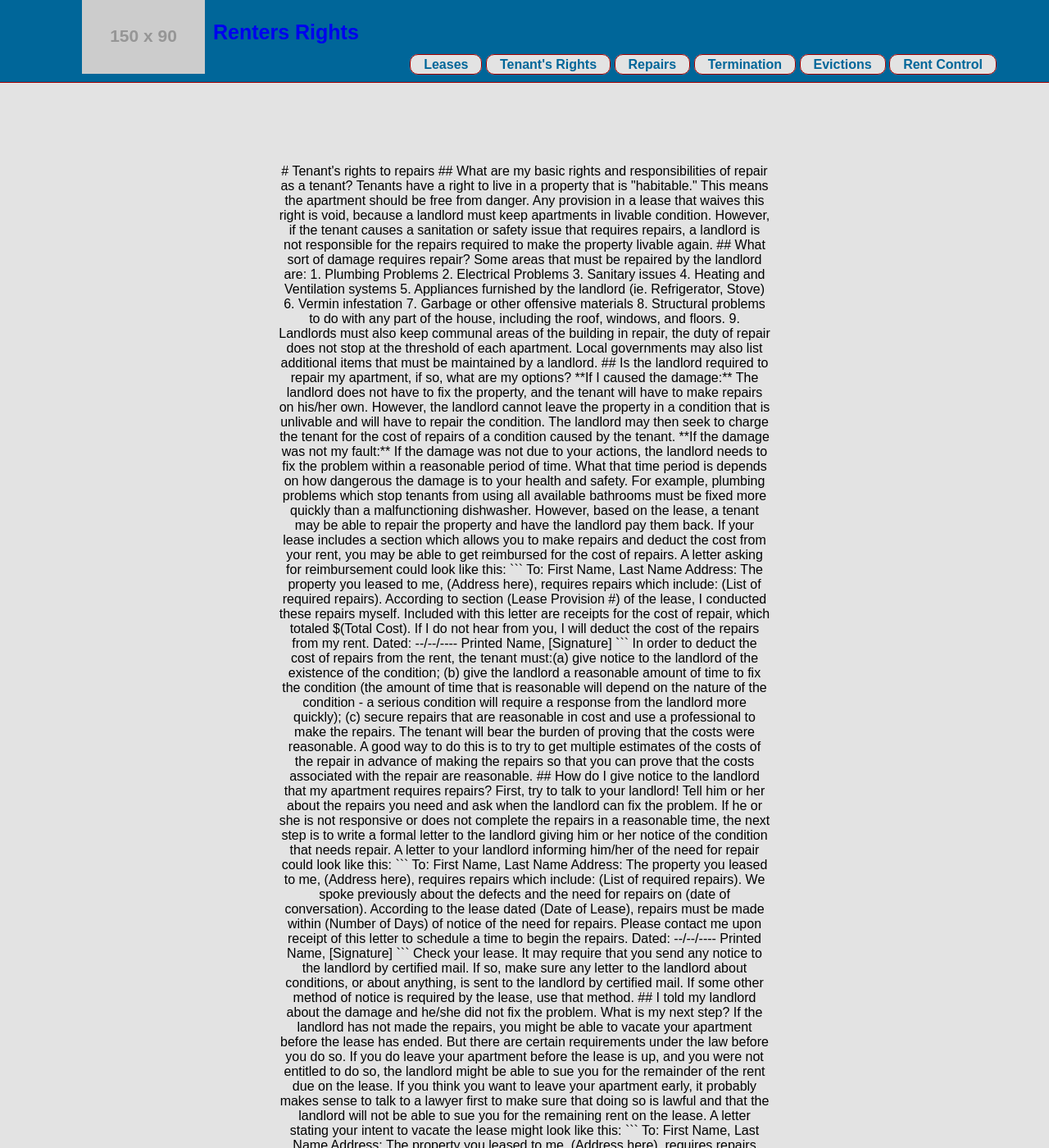
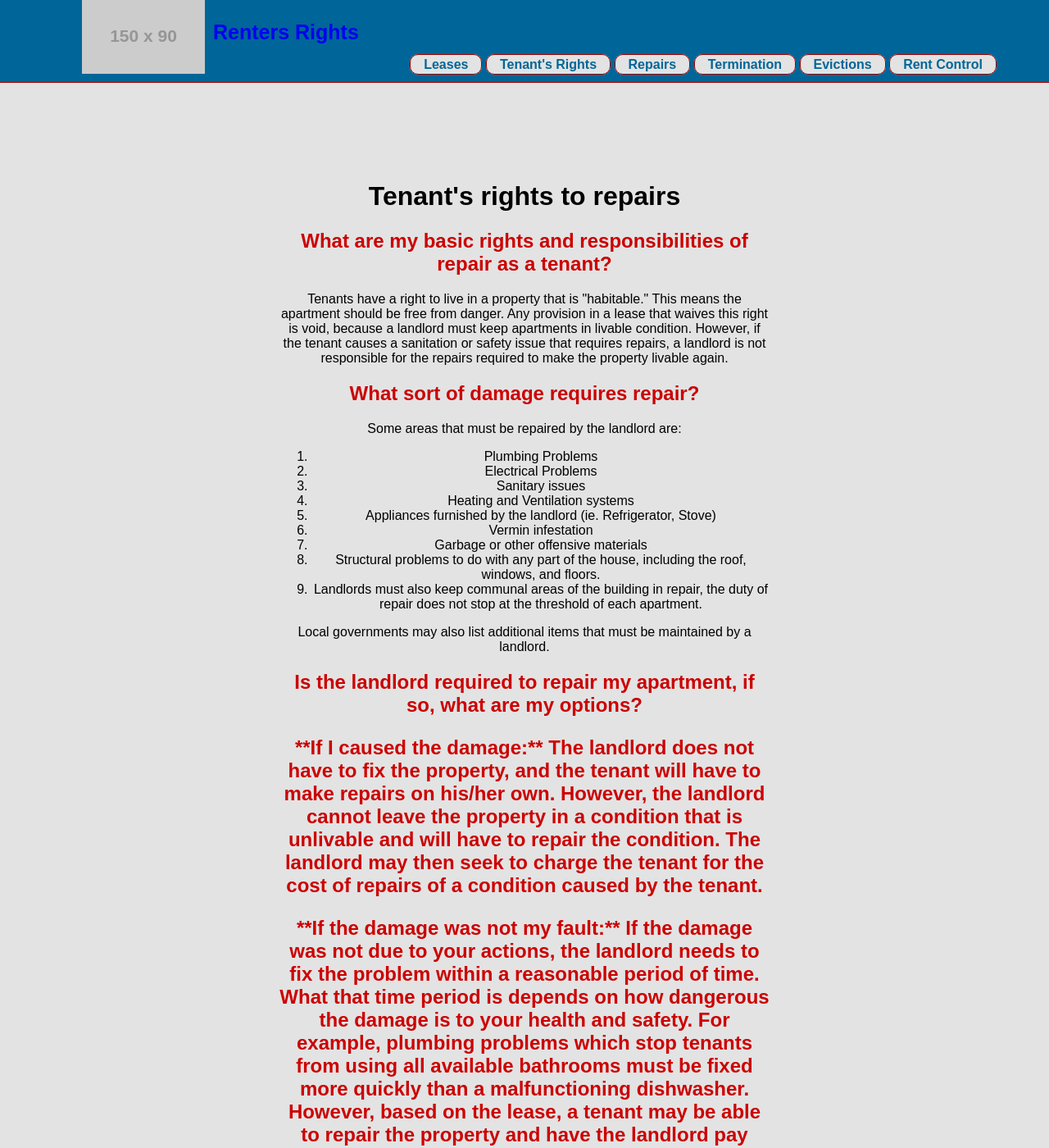
Before and after one commit to iinf362/team4, a Jekyll site: the page built from repairs.html, in a window 1280 px wide and 1400 px high. Shown: the whole window at 82% size. Built offline with Jekyll 4.4.1, drawn with Linux system fonts in a browser that asks for light colours; some of the changed text lies outside the part shown.

Commit message:
Converting Markdown

````diff
--- a/css/main.css
+++ b/css/main.css
@@ -35,6 +35,10 @@ body {
 
 .title a {
 	text-decoration: none;
+}
+
+.title a:visited {
+	color: #e3e3e3;
 }
 
 .title a:hover {
@@ -114,6 +118,7 @@ body {
 	height: 100%;
 	text-align: center;
 }
+
  /* this box keepts the three divs in place */
 
 .box {
--- a/index.html
+++ b/index.html
@@ -10,7 +10,7 @@ layout: default
 <!--/EyeCatcher-->
 
 <!--Main Content Main Content Divs wih Latin content will display CSS-->
-    <div class="into-container">
+    <div class="intro-container">
         <div class="content">
             <h2>Introduction</h2>
             <p>The laws related to the landlord-tenant relationship in New York State are complex. This site will help you navigate those laws. It covers the laws related to creating a landlord-tenant relationship, like when you are looking to rent an apartment and the agreement you will reach once you do so. It also covers the rules that protect tenants once they are in an apartment, like the duties the landlord owes the tenant to keep the apartment or home that is rented in good repair. Finally, it will cover the laws related to ending a landlord-tenant relationship and the eviction process. You will also find useful links that can help you find a lawyer and give you more information about the laws addressed on this site as well as the government agencies that can help tenants who are having problems with their landlords. While a site such as this is no substitute for legal assistance, we hope that you will use the information available here to assist you in navigating the landlord-tenant relationship.</p>
--- a/repairs.html
+++ b/repairs.html
@@ -7,106 +7,112 @@ layout: default
 
 <div class="container">
         <div class="content">
-  # Tenant's rights to repairs
+  <h1>Tenant's rights to repairs</h1>
 
-## What are my basic rights and responsibilities of repair as a tenant?
+<h2>What are my basic rights and responsibilities of repair as a tenant?</h2>
 
-Tenants have a right to live in a property that is "habitable." This means the apartment should be free from danger. Any provision in a lease that waives this right is void, because a landlord must keep apartments in livable condition. However, if the tenant causes a sanitation or safety issue that requires repairs, a landlord is not responsible for the repairs required to make the property livable again.
+<p>Tenants have a right to live in a property that is "habitable." This means the apartment should be free from danger. Any provision in a lease that waives this right is void, because a landlord must keep apartments in livable condition. However, if the tenant causes a sanitation or safety issue that requires repairs, a landlord is not responsible for the repairs required to make the property livable again.</p>
 
-## What sort of damage requires repair?
+<h2>What sort of damage requires repair?</h2>
 
-Some areas that must be repaired by the landlord are:
+<p>Some areas that must be repaired by the landlord are:</p>
 
-1. Plumbing Problems
-2. Electrical Problems
-3. Sanitary issues
-4. Heating and Ventilation systems
-5. Appliances furnished by the landlord (ie. Refrigerator, Stove)
-6. Vermin infestation
-7. Garbage or other offensive materials
-8. Structural problems to do with any part of the house, including the roof, windows, and floors.
-9. Landlords must also keep communal areas of the building in repair, the duty of repair does not stop at the threshold of each apartment.
+<ol>
 
-Local governments may also list additional items that must be maintained by a landlord.
+<li>Plumbing Problems</li>
+<li>Electrical Problems</li>
+<li>Sanitary issues</li>
+<li>Heating and Ventilation systems</li>
+<li>Appliances furnished by the landlord (ie. Refrigerator, Stove)</li>
+<li>Vermin infestation</li>
+<li>Garbage or other offensive materials</li>
+<li>Structural problems to do with any part of the house, including the roof, windows, and floors.</li>
+<li>Landlords must also keep communal areas of the building in repair, the duty of repair does not stop at the threshold of each apartment.</li>
+</ol>
+<p>Local governments may also list additional items that must be maintained by a landlord.<p>
 
-## Is the landlord required to repair my apartment, if so, what are my options?
+<h2>Is the landlord required to repair my apartment, if so, what are my options?<h2>
 
-**If I caused the damage:** The landlord does not have to fix the property, and the tenant will have to make repairs on his/her own. However, the landlord cannot leave the property in a condition that is unlivable and will have to repair the condition. The landlord may then seek to charge the tenant for the cost of repairs of a condition caused by the tenant.
+<p>**If I caused the damage:** The landlord does not have to fix the property, and the tenant will have to make repairs on his/her own. However, the landlord cannot leave the property in a condition that is unlivable and will have to repair the condition. The landlord may then seek to charge the tenant for the cost of repairs of a condition caused by the tenant.</p>
 
-**If the damage was not my fault:** If the damage was not due to your actions, the landlord needs to fix the problem within a reasonable period of time. What that time period is depends on how dangerous the damage is to your health and safety. For example, plumbing problems which stop tenants from using all available bathrooms must be fixed more quickly than a malfunctioning dishwasher. However, based on the lease, a tenant may be able to repair the property and have the landlord pay them back.
+<p>**If the damage was not my fault:** If the damage was not due to your actions, the landlord needs to fix the problem within a reasonable period of time. What that time period is depends on how dangerous the damage is to your health and safety. For example, plumbing problems which stop tenants from using all available bathrooms must be fixed more quickly than a malfunctioning dishwasher. However, based on the lease, a tenant may be able to repair the property and have the landlord pay them back.</p>
 
-If your lease includes a section which allows you to make repairs and deduct the cost from your rent, you may be able to get reimbursed for the cost of repairs. A letter asking for reimbursement could look like this:
+<p>If your lease includes a section which allows you to make repairs and deduct the cost from your rent, you may be able to get reimbursed for the cost of repairs. A letter asking for reimbursement could look like this:</p>
+<div>
 
-```
-To: First Name, Last Name
+<p>To: First Name, Last Name</p>
 
-Address:
+<p>Address:</p>
 
-The property you leased to me, (Address here), requires repairs which include: (List of required repairs). According to section (Lease Provision #) of the lease, I conducted these repairs myself.
+<p>The property you leased to me, (Address here), requires repairs which include: (List of required repairs). According to section (Lease Provision #) of the lease, I conducted these repairs myself.</p>
 
-Included with this letter are receipts for the cost of repair, which totaled $(Total Cost). If I do not hear from you, I will deduct the cost of the repairs from my rent.
+<p>Included with this letter are receipts for the cost of repair, which totaled $(Total Cost). If I do not hear from you, I will deduct the cost of the repairs from my rent.</p>
 
-Dated: --/--/----
+<p>Dated: --/--/----</p>
 
-Printed Name,
+<p>Printed Name,</p>
 
-[Signature]
-```
+<p>[Signature]</p>
 
-In order to deduct the cost of repairs from the rent, the tenant must:(a) give notice to the landlord of the existence of the condition; (b) give the landlord a reasonable amount of time to fix the condition (the amount of time that is reasonable will depend on the nature of the condition - a serious condition will require a response from the landlord more quickly); (c) secure repairs that are reasonable in cost and use a professional to make the repairs. The tenant will bear the burden of proving that the costs were reasonable. A good way to do this is to try to get multiple estimates of the costs of the repair in advance of making the repairs so that you can prove that the costs associated with the repair are reasonable.
 
-## How do I give notice to the landlord that my apartment requires repairs?
+<p>In order to deduct the cost of repairs from the rent, the tenant must:(a) give notice to the landlord of the existence of the condition; (b) give the landlord a reasonable amount of time to fix the condition (the amount of time that is reasonable will depend on the nature of the condition - a serious condition will require a response from the landlord more quickly); (c) secure repairs that are reasonable in cost and use a professional to make the repairs. The tenant will bear the burden of proving that the costs were reasonable. A good way to do this is to try to get multiple estimates of the costs of the repair in advance of making the repairs so that you can prove that the costs associated with the repair are reasonable.</p>
 
-First, try to talk to your landlord! Tell him or her about the repairs you need and ask when the landlord can fix the problem. If he or she is not responsive or does not complete the repairs in a reasonable time, the next step is to write a formal letter to the landlord giving him or her notice of the condition that needs repair.
+</div>
 
-A letter to your landlord informing him/her of the need for repair could look like this:
+<h2>How do I give notice to the landlord that my apartment requires repairs?</h2>
 
-```
-To: First Name, Last Name
+<p>First, try to talk to your landlord! Tell him or her about the repairs you need and ask when the landlord can fix the problem. If he or she is not responsive or does not complete the repairs in a reasonable time, the next step is to write a formal letter to the landlord giving him or her notice of the condition that needs repair.</p>
 
-Address:
+<p>A letter to your landlord informing him/her of the need for repair could look like this:</p>
 
-The property you leased to me, (Address here), requires repairs which include: (List of required repairs). We spoke previously about the defects and the need for repairs on (date of conversation). According to the lease dated (Date of Lease), repairs must be made within (Number of Days) of notice of the need for repairs.
+<div>
 
-Please contact me upon receipt of this letter to schedule a time to begin the repairs.
+<p>To: First Name, Last Name</p>
 
-Dated: --/--/----
+<p>Address:</p>
 
-Printed Name,
+<p>The property you leased to me, (Address here), requires repairs which include: (List of required repairs). We spoke previously about the defects and the need for repairs on (date of conversation). According to the lease dated (Date of Lease), repairs must be made within (Number of Days) of notice of the need for repairs.</p>
 
-[Signature]
-```
+<p>Please contact me upon receipt of this letter to schedule a time to begin the repairs.</p>
 
-Check your lease. It may require that you send any notice to the landlord by certified mail. If so, make sure any letter to the landlord about conditions, or about anything, is sent to the landlord by certified mail. If some other method of notice is required by the lease, use that method.
+<p>Dated: --/--/----</p>
 
-## I told my landlord about the damage and he/she did not fix the problem. What is my next step?
+<p>Printed Name,</p>
 
-If the landlord has not made the repairs, you might be able to vacate your apartment before the lease has ended. But there are certain requirements under the law before you do so. If you do leave your apartment before the lease is up, and you were not entitled to do so, the landlord might be able to sue you for the remainder of the rent due on the lease. If you think you want to leave your apartment early, it probably makes sense to talk to a lawyer first to make sure that doing so is lawful and that the landlord will not be able to sue you for the remaining rent on the lease.
+<p>[Signature]</p>
+</div>
 
-A letter stating your intent to vacate the lease might look like this:
+<p>Check your lease. It may require that you send any notice to the landlord by certified mail. If so, make sure any letter to the landlord about conditions, or about anything, is sent to the landlord by certified mail. If some other method of notice is required by the lease, use that method.</p>
 
-```
-To: First Name, Last Name
+<h2>I told my landlord about the damage and he/she did not fix the problem. What is my next step?</h2>
 
-Address:
+<p>If the landlord has not made the repairs, you might be able to vacate your apartment before the lease has ended. But there are certain requirements under the law before you do so. If you do leave your apartment before the lease is up, and you were not entitled to do so, the landlord might be able to sue you for the remainder of the rent due on the lease. If you think you want to leave your apartment early, it probably makes sense to talk to a lawyer first to make sure that doing so is lawful and that the landlord will not be able to sue you for the remaining rent on the lease.</p>
 
-The property you leased to me, (Address here), requires repairs which include: (List of required repairs). According to the lease dated (Date of Lease), repairs must be made within (Number of Days) of notice of the need for repairs.
+<p>A letter stating your intent to vacate the lease might look like this:</p>
 
-If repairs are not completed within the timeframe required by the lease, I will consult legal advice as to my right to terminate the lease early or pursue an alternative remedy.
+<div>
 
-Dated: --/--/----
+<p>To: First Name, Last Name</p>
 
-Printed Name,
+<p>Address:</p>
 
-[Signature]
-```
+<p>The property you leased to me, (Address here), requires repairs which include: (List of required repairs). According to the lease dated (Date of Lease), repairs must be made within (Number of Days) of notice of the need for repairs.</p>
 
-## None of these steps have worked, and I want to continue living in my apartment. What should I do?
+<p>If repairs are not completed within the timeframe required by the lease, I will consult legal advice as to my right to terminate the lease early or pursue an alternative remedy.</p>
 
-If none of the above methods have gotten the landlord to deal with the issue, you may want to get legal advice on how to proceed. One step you might want to take might include taking the landlord to court to obtain repairs. You can contact the clerk in the court to get instructions on how to bring such an action. A lawyer should also be able to help you do this.
+<p>Dated: --/--/----</p>
 
-## Do I have a right to walk through an apartment with a home inspector before leasing the property?
+<p>Printed Name,</p>
 
-A prospective tenant does not have a right to walk through or have an independent home inspector look at the apartment. However, if a landlord does not want to show you the apartment before you sign a lease, act cautiously. There may be a reason he/she will not show you the inside!
+<p>[Signature]</p>
+</div>
+
+<h2>None of these steps have worked, and I want to continue living in my apartment. What should I do?</h2>
+
+<p>If none of the above methods have gotten the landlord to deal with the issue, you may want to get legal advice on how to proceed. One step you might want to take might include taking the landlord to court to obtain repairs. You can contact the clerk in the court to get instructions on how to bring such an action. A lawyer should also be able to help you do this.</p>
+
+<h2>Do I have a right to walk through an apartment with a home inspector before leasing the property?</h2>
+
+<p>A prospective tenant does not have a right to walk through or have an independent home inspector look at the apartment. However, if a landlord does not want to show you the apartment before you sign a lease, act cautiously. There may be a reason he/she will not show you the inside!</p>
 </div>
 </div>
````
